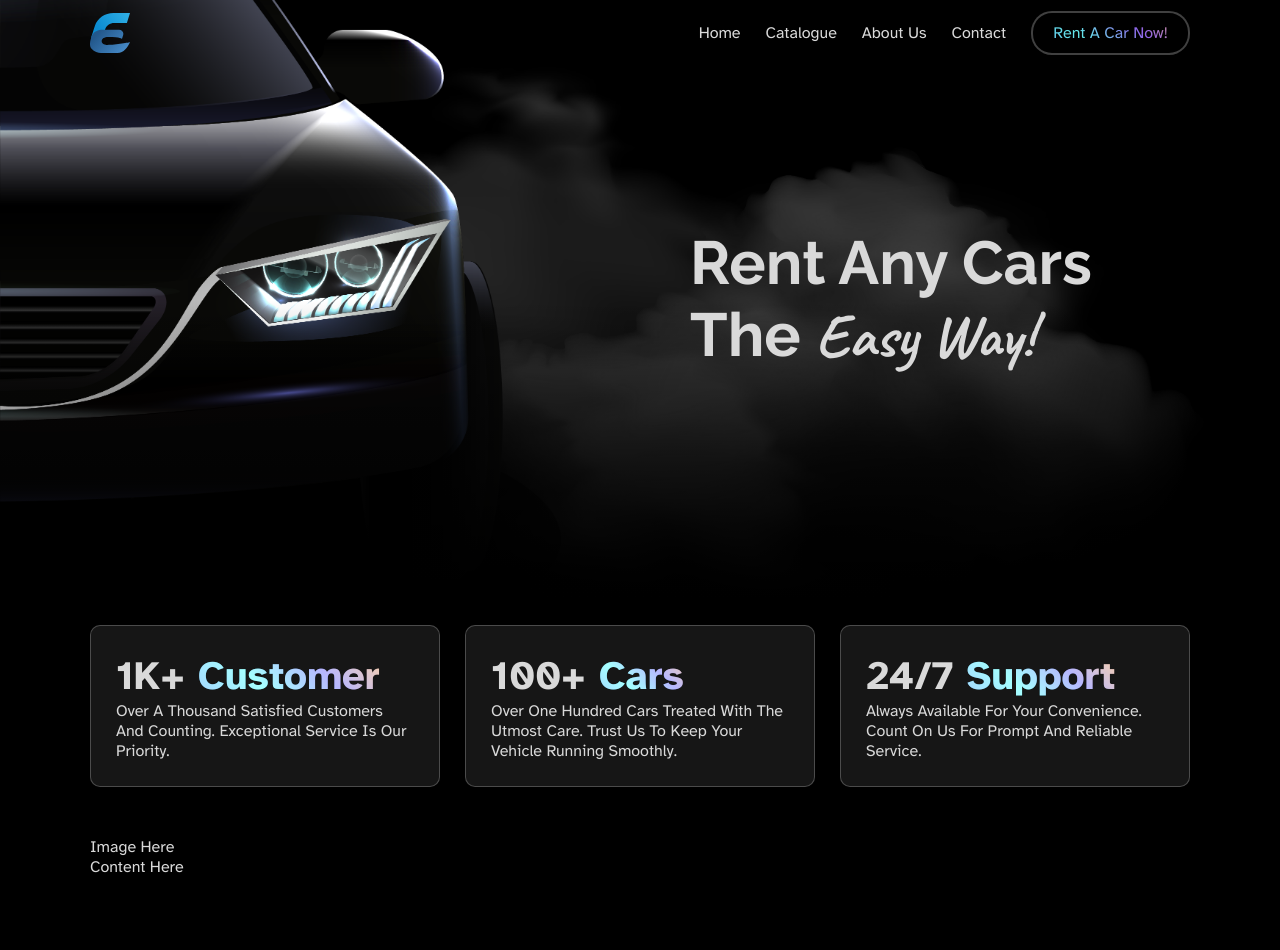
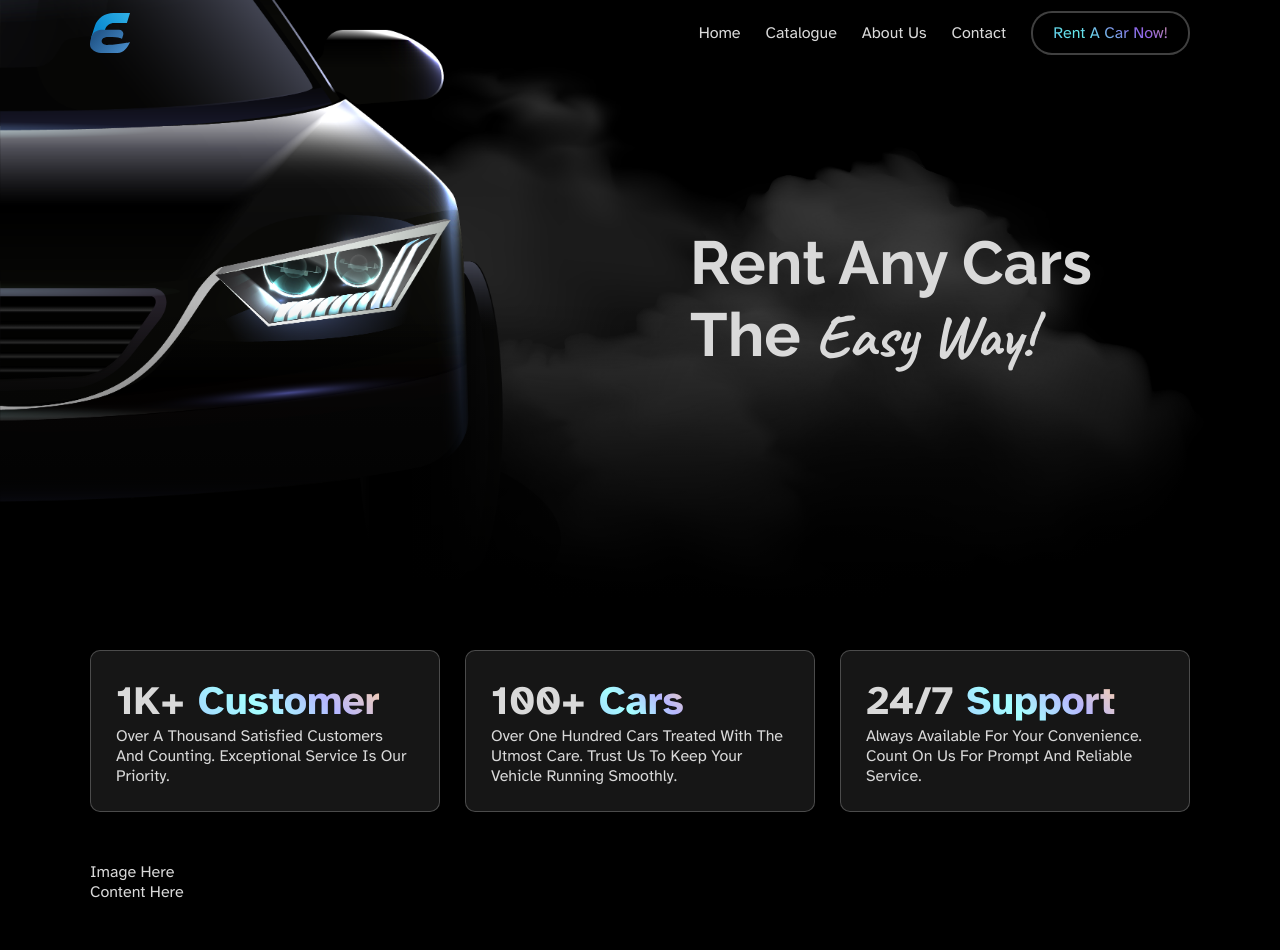
Before and after one commit to mwww/EasyRent, a React (Vite) app: page / in a window 1280 px wide. Shown: the top 950 px of the page. Built offline with nearby package versions, Linux system fonts and the light colour scheme.

Commit message:
change padding to margin

```diff
--- a/src/pages/index/main/main.module.scss
+++ b/src/pages/index/main/main.module.scss
@@ -6,7 +6,7 @@ main {
   //   margin-top: calc(100vh - 145px) !important;
 
   section {
-    // margin: 25px 0;
-    padding: 25px 0;
+    margin: 50px 0;
+    // padding: 25px 0;
   }
 }
```
